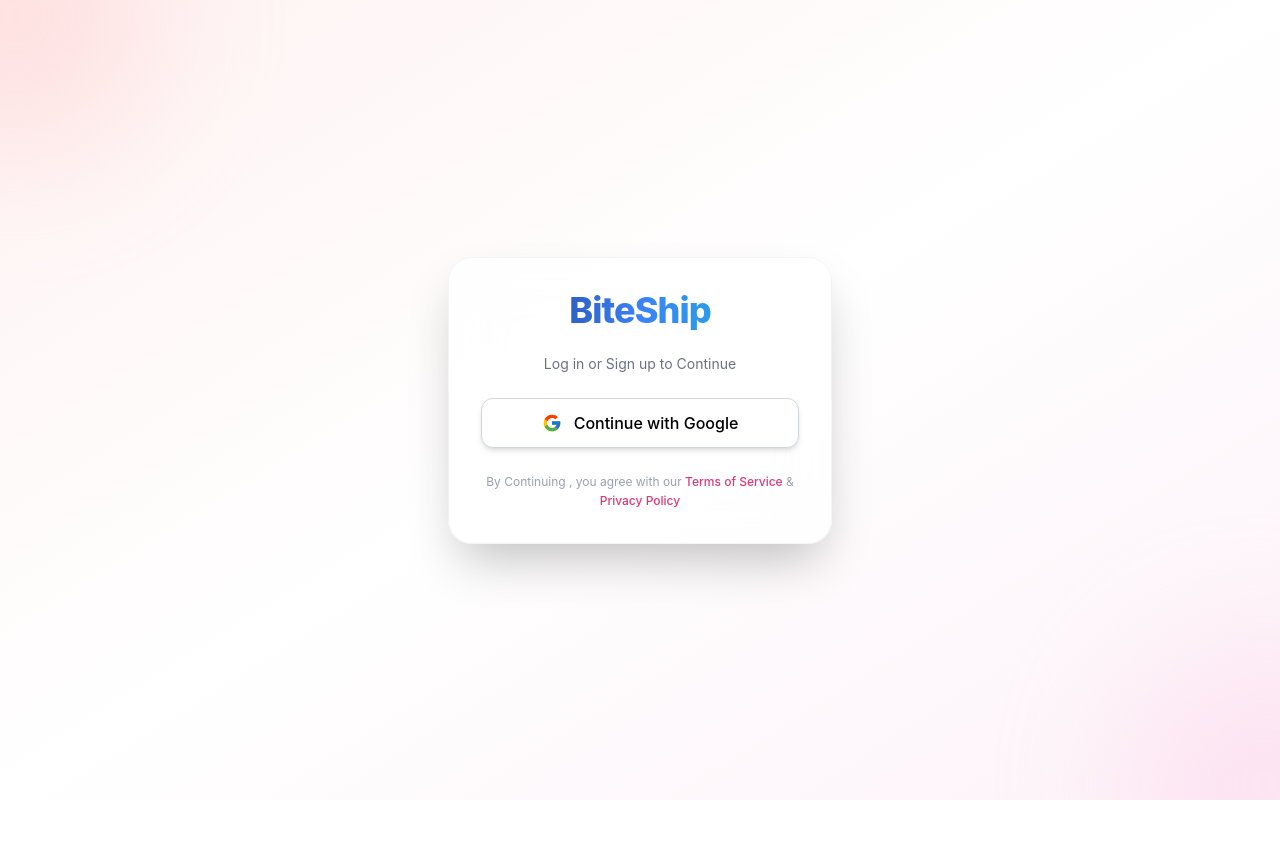
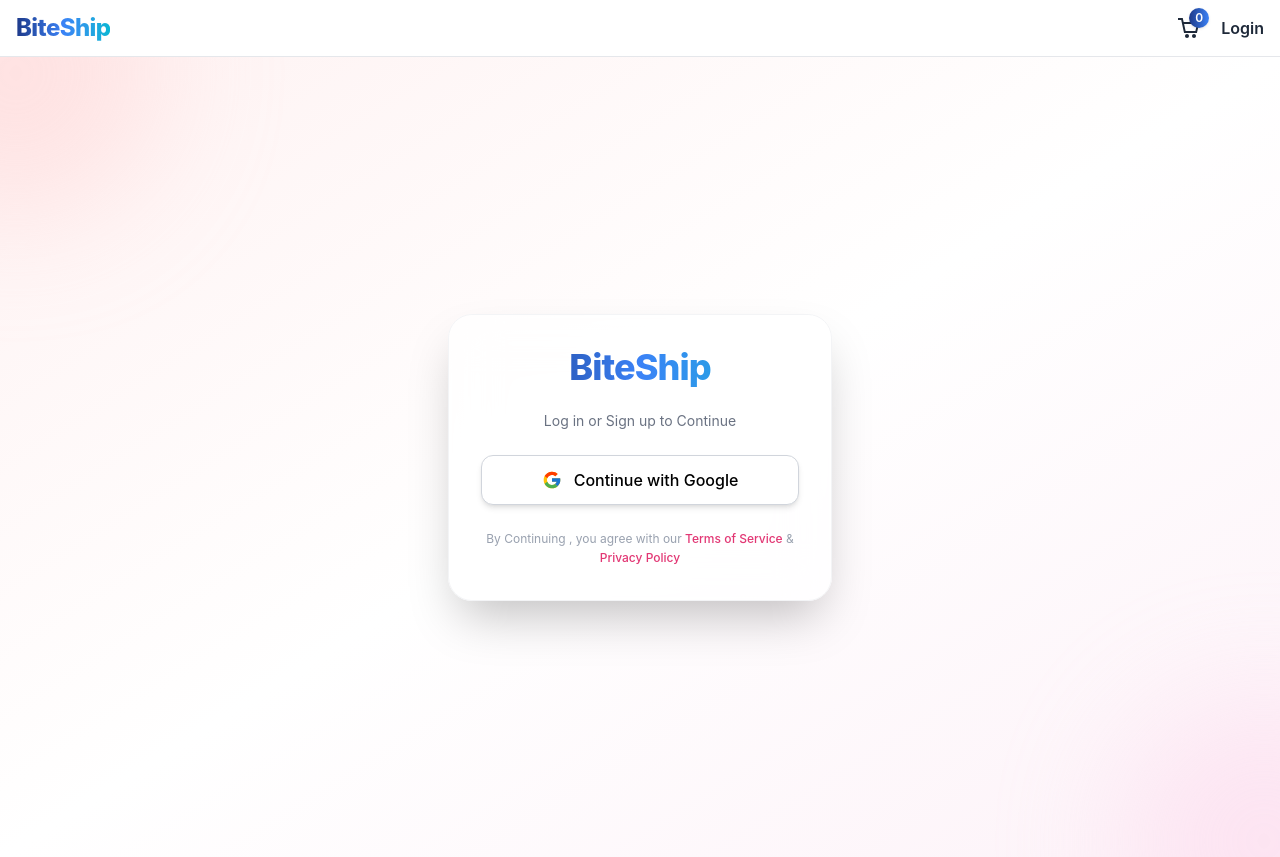
Before and after one commit to kharaneAnand/BiteShip, a React app in the folder frontend/: page /login in a window 1280 px wide. Before the commit the page ends 800 px from the top, so only its background shows below. Built offline with nearby package versions, Linux system fonts and the light colour scheme; no server answers; the HTML template or start-up script is replaced by a standard one.

Commit message:
feat(frontend): implement Navbar with conditional auth and search functionality

```diff
--- a/frontend/src/App.tsx
+++ b/frontend/src/App.tsx
@@ -4,13 +4,15 @@
 import {Toaster} from 'react-hot-toast'
 import ProtectedRoute from "./components/protectedRoute"
 import PublicRoute from "./components/publicRoute"
-import SelectRole from "./pages/selectRole"
+import SelectRole from "./pages/SelectRole"
+import Navbar from "./components/navbar"
 
 
 const App = () => {
   return (
     <>
       <BrowserRouter>
+      <Navbar/>
         <Routes>
           <Route element={<PublicRoute />}>
              <Route path="/login" element={<Login/>} />
--- /dev/null
+++ b/frontend/src/components/navbar.tsx
@@ -0,0 +1,111 @@
+import { useEffect, useState } from "react";
+import { useAppData } from "../context/AppContext"
+import { Link, useLocation, useSearchParams } from "react-router-dom";
+import { CgShoppingCart } from "react-icons/cg";
+import { BiMapPin, BiSearch } from "react-icons/bi";
+
+
+const Navbar = () => {
+
+    const {isAuth} = useAppData() ;
+    const currentLocation = useLocation() ;
+
+    const isHomePage = currentLocation.pathname === '/'
+
+    const [searchParams , setSearchParams] = useSearchParams() ;
+    const [search , setSearch] = useState(searchParams.get("search") || "") ;
+
+    useEffect(()=>{
+        const timer = setTimeout(()=>{
+            if(search){
+                setSearchParams({search})
+            }else{
+                setSearchParams({})
+            }
+        } , 400)
+
+        return ()=> clearTimeout(timer)
+    } , [search]) ;
+
+
+  return (
+  <div className="w-full bg-white shadow-sm border-b border-gray-200">
+
+    <div className="mx-auto flex max-w-7xl items-center justify-between px-4 py-3">
+
+      {/* Logo */}
+      <Link
+        to={"/"}
+        className="text-2xl font-extrabold bg-linear-to-r from-[#1E3A8A] via-[#3B82F6] to-[#06B6D4] bg-clip-text text-transparent tracking-tight"
+      >
+        BiteShip
+      </Link>
+
+      <div className="flex items-center gap-5">
+
+        {/* Cart */}
+        <Link to={"/cart"} className="relative group">
+          <CgShoppingCart className="h-6 w-6 text-gray-800 transition-all duration-300 group-hover:text-[#3B82F6] group-hover:scale-105" />
+          <span
+            className="absolute -top-2 -right-2 flex h-5 w-5 items-center justify-center rounded-full
+            bg-linear-to-r from-[#1E3A8A] to-[#3B82F6]
+            text-xs font-semibold text-white shadow-sm"
+          >
+            0
+          </span>
+        </Link>
+
+        {/* Account / Login */}
+        {isAuth ? (
+          <Link
+            to="/account"
+            className="font-semibold text-gray-800 hover:text-[#3B82F6] transition-colors duration-300"
+          >
+            Account
+          </Link>
+        ) : (
+          <Link
+            to="/Login"
+            className="font-semibold text-gray-800 hover:text-[#3B82F6] transition-colors duration-300"
+          >
+            Login
+          </Link>
+        )}
+      </div>
+    </div>
+
+    {/* Search Bar */}
+    {isHomePage && (
+      <div className="border-t border-gray-200 px-4 py-4 bg-white">
+
+        <div className="mx-auto flex max-w-7xl items-center rounded-xl border border-gray-300 shadow-sm overflow-hidden transition-all duration-300 focus-within:shadow-md">
+
+          {/* Location */}
+          <div className="flex items-center gap-2 px-4 border-r border-gray-200 text-gray-800">
+            <BiMapPin className="h-4 w-4 text-[#3B82F6]" />
+            <span className="text-sm truncate max-w-35 font-medium">
+              City
+            </span>
+          </div>
+
+          {/* Search Input */}
+          <div className="flex flex-1 items-center gap-2 px-4">
+            <BiSearch className="h-4 w-4 text-gray-400" />
+            <input
+              type="text"
+              placeholder="Search for restaurant"
+              value={search}
+              onChange={(e) => setSearch(e.target.value)}
+              className="w-full py-2 text-sm text-gray-800 outline-none placeholder:text-gray-400 bg-transparent"
+            />
+          </div>
+
+        </div>
+
+      </div>
+    )}
+  </div>
+)
+}
+
+export default Navbar
```
